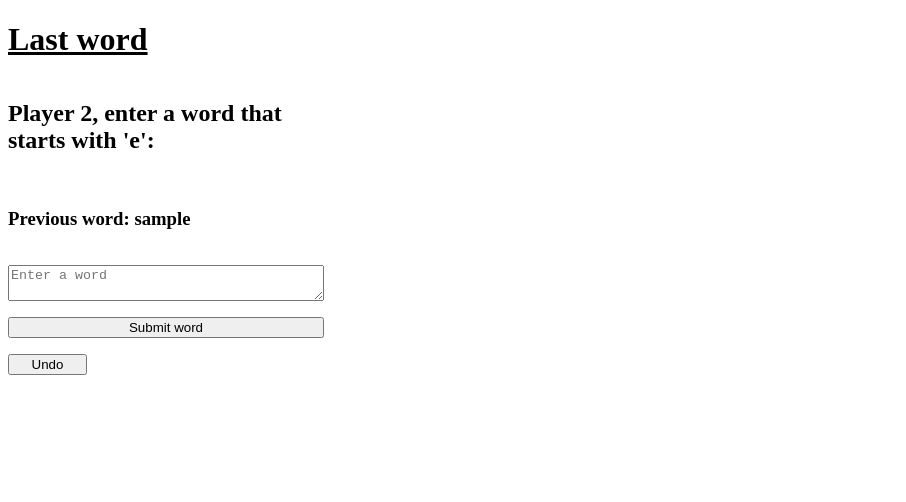
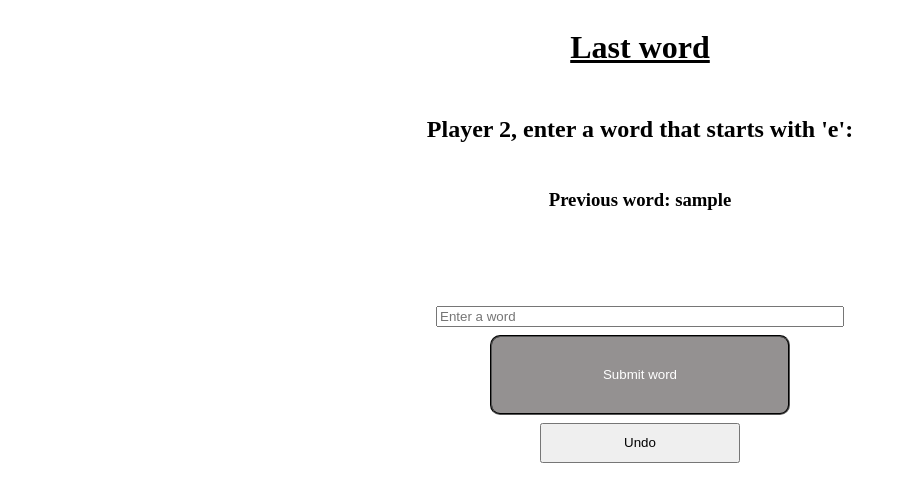
Before and after one commit to cdggEX/awesome-word-game, a plain HTML site: page last-word.html in a window 1280 px wide. Both pictures are taken after typing "Sample" into the empty fields and a click on the button "Submit word". Shown: the whole page, without its empty margins (0-906 px from the left). Drawn offline with Linux system fonts and the light colour scheme; a web font is replaced by a local one.

Commit message:
Styling and error showing

```diff
--- /dev/null
+++ b/css/styles.css
@@ -0,0 +1,50 @@
+.hidden-error {
+    color: white;
+}
+
+.shown-error {
+    color: red;
+}
+
+.container {
+    font-family: "Slabo 13px", serif;
+    font-weight: 400;
+    font-style: normal;
+    display: flex;
+    justify-content: center;
+}
+
+.main-body {
+    width:500px;
+    gap:0.5rem;
+    display: flex;
+    flex-direction: column;
+    align-items: center;
+}
+
+
+
+.undo-btn {
+    width: 40%;
+    height: 40px;
+}
+
+.submit-btn {
+    width: 60%;
+    height: 80px;
+    background-color: rgb(148, 145, 145);
+    border-radius: 10px;
+    border-style: groove;
+    color:white;
+
+}
+
+.word-input {
+    width: 80%
+}
+
+.slabo-13px-regular {
+  font-family: "Slabo 13px", serif;
+  font-weight: 400;
+  font-style: normal;
+}
--- a/last-word.html
+++ b/last-word.html
@@ -3,18 +3,23 @@
 <head>
     <meta charset="UTF-8">
     <meta name="viewport" content="width=device-width, initial-scale=1.0">
+    <link rel="stylesheet" href="css/styles.css">
     <title>Document</title>
     <script src="last-word.js" defer></script>
+    <link rel="preconnect" href="https://fonts.googleapis.com">
+    <link rel="preconnect" href="https://fonts.gstatic.com" crossorigin>
+    <link href="https://fonts.googleapis.com/css2?family=Slabo+13px&display=swap" rel="stylesheet">
 </head>
 <body>
     <div class="container">
-        <h1 style="text-decoration:underline">Last word</h1>
-        <div style="display: flex; flex-direction:column; width:25%; gap:1rem" >
+        <div class="main-body">
+            <h1 style="text-decoration:underline">Last word</h1>
             <h2 id="player-num">Player 1, enter the first word:</h2>
             <h3 id="previous-word"></h3>
-            <textarea id ="word-input" placeholder="Enter a word"></textarea>
-            <button id="submit-btn">Submit word</button>
-            <button id="undo-btn" style="width:25%">Undo</button>
+            <h3 id="error" class="hidden-error">hehe im a mew mew girl!!! omgg :3 :v</h3>
+            <input type= "text" id="word-input" class ="word-input" placeholder="Enter a word"></input>
+            <button id="submit-btn" class="submit-btn">Submit word</button>
+            <button id="undo-btn" class="undo-btn">Undo</button>
         </div>
     </div>
 
--- a/last-word.js
+++ b/last-word.js
@@ -11,7 +11,7 @@ const undobutton = document.getElementById("undo-btn");
 
 undobutton.addEventListener("click", function() {
     if (words.length === 0) {
-        alert("No words to undo.");
+        showError("No words to undo.");
         return;
     }
     words.pop();
@@ -25,16 +25,31 @@ undobutton.addEventListener("click", function() {
     player = player === 1 ? 2 : 1;
 });
 
-submitbutton.addEventListener("click", function() {
+document.addEventListener("keydown", function(e) {
+    e.preventdefault()
+})
+
+document.addEventListener("keyup", function(e) {
+
+    if (e.key === "Enter") {
+        submit()
+    }
+    e.preventdefault()
+})
+
+submitbutton.addEventListener("click", (e) => submit(e))
+
+function submit(e) {
     currentword = wordinput.value.replace(/\n/g, '').toLowerCase();
     if (currentword === "") {
-        alert("Please enter a word.");
+        showError("Please enter a word.");
         return;
     } else if (previousword != null && currentword.slice(0,1) !== previousword.slice(-1)) {
-        alert("The word does not start with the correct letter.");
+        showError("The word does not start with the correct letter.");
 
         return;
     }
+
     words.push(currentword);
     console.log(words);
     previousword = currentword;
@@ -42,5 +57,17 @@ submitbutton.addEventListener("click", function() {
     wordinput.value = "";
     playerheader.innerHTML = "Player " + (player === 1 ? 2 : 1) + ", enter a word that starts with '" + currentword.slice(-1) + "':";
     player = player === 1 ? 2 : 1;
+    e.preventdefault()
 
-})
+}
+
+function showError(text) {
+    const error = document.getElementById("error")
+    error.classList.remove("hidden-error")
+    error.classList.add("shown-error")
+    setTimeout(() => {
+        error.classList.remove("shown-error")
+        error.classList.add("hidden-error")
+    }, 3000);
+    error.textContent = text
+}
```
